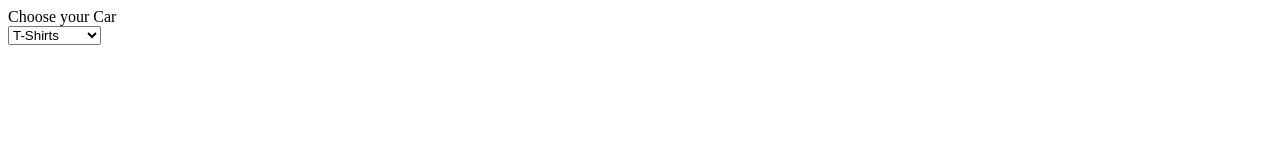
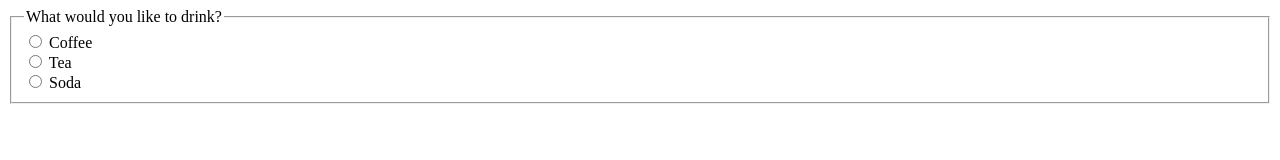
Before and after one commit to Danvictorgithub/HTML_Form-Relearned, a plain HTML site: page index.html in a window 1280 px wide. Drawn offline with Linux system fonts and the light colour scheme.

Commit message:
Modified

```diff
--- a/index.html
+++ b/index.html
@@ -7,17 +7,24 @@
     <title>Form Practice Relearn</title>
 </head>
 <body>
-    <form>
-      <label id="fashion">Choose your Car</label>
-      <br>
-      <select id="fashion" name="fashion">
-        <optgroup label="Clothing">
-          <option value="t_shirt">T-Shirts</option>
-    <option value="sweater">Sweaters</option>
-    <option value="coats">Coats</option>
-        </optgroup>
-      </select>
-      </select>
-    </form>
+  <fieldset>
+    <legend>What would you like to drink?</legend>
+
+    <div>
+      <input type="radio" name="drink" id="coffee" value="coffee">
+      <label for="coffee">Coffee</label>
+    </div>
+
+    <div>
+      <input type="radio" name="drink" id="tea" value="tea">
+      <label for="tea">Tea</label>
+    </div>
+
+    <div>
+      <input type="radio" name="drink" id="soda" value="soda">
+      <label for="soda">Soda</label>
+    </div>
+
+  </fieldset>
 </body>
 </html>
```
